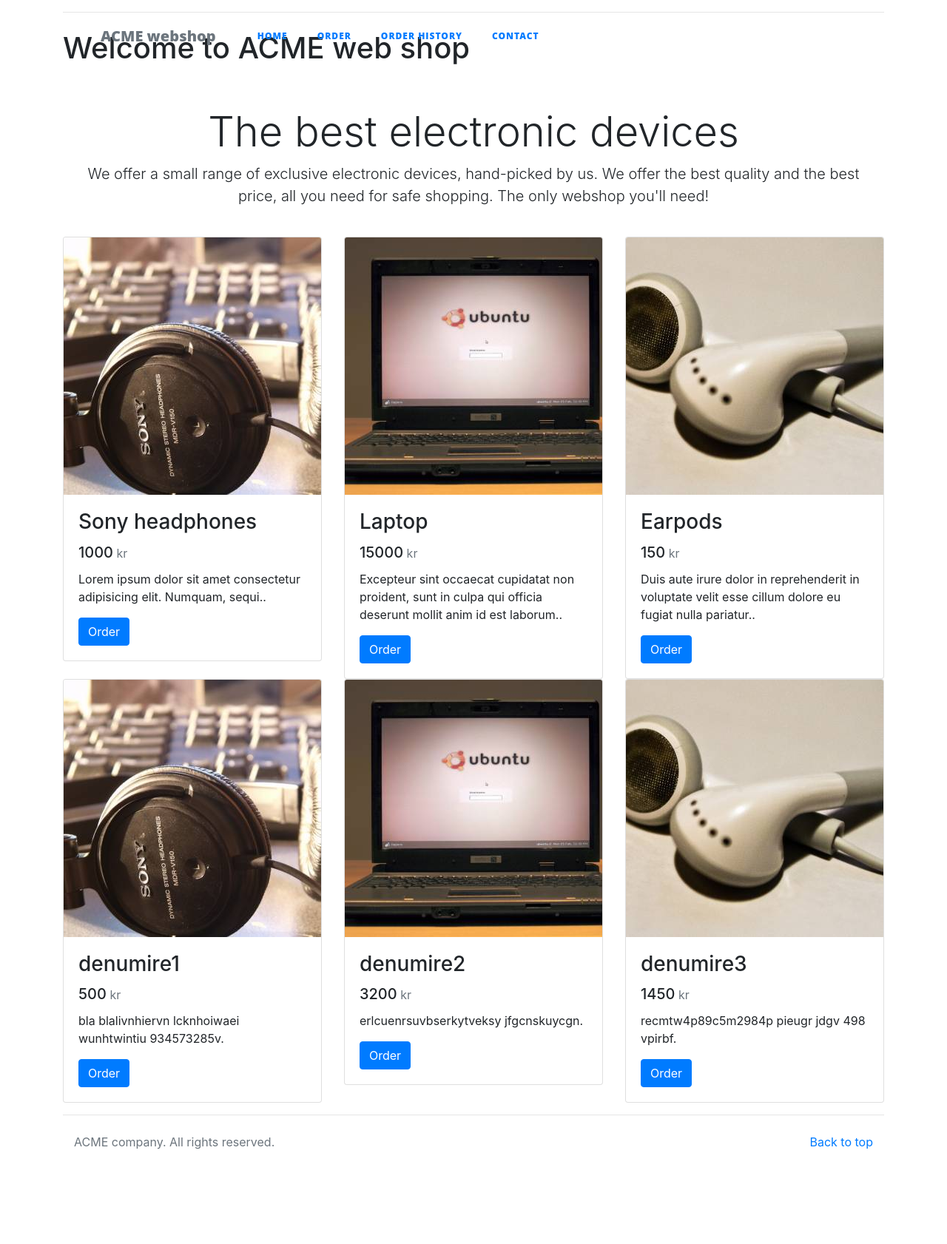
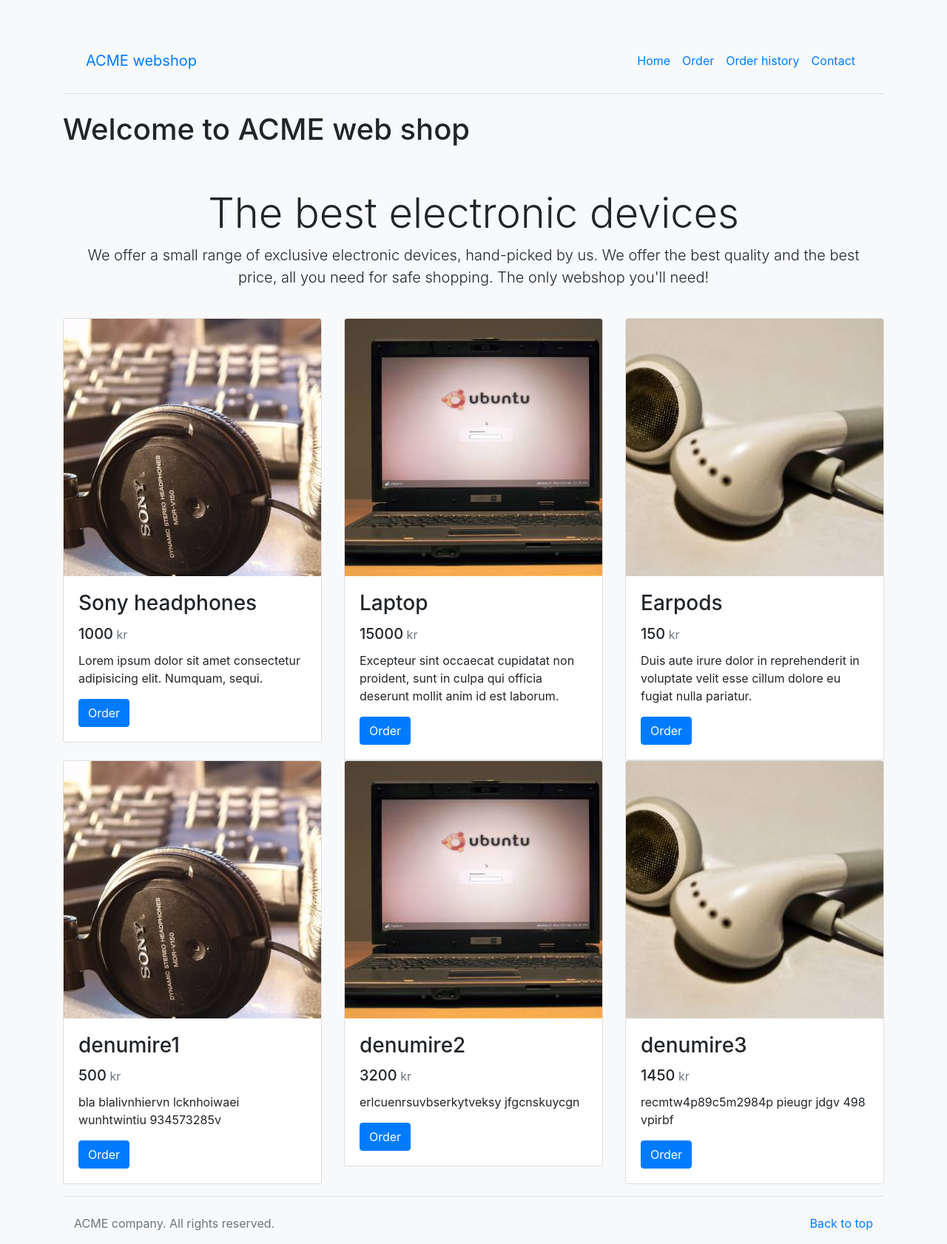
Before and after one commit to mnk1910/uppgift-2, a PHP site: page /UPPGIFT-2/index.php in a window 1280 px wide. Shown: the whole page at 74% size. Before the commit the page ends 1554 px from the top, so only its background shows below. Run offline with PHP 8.4, Linux system fonts and the light colour scheme; data comes from the database, SQL or seed files in the repository.

Commit message:
Fix visual elements; add navigation bar

```diff
--- a/contact.php
+++ b/contact.php
@@ -9,7 +9,7 @@
         <div class="row">
           <div class="col-lg-8 mx-auto">
             <h2>Get in touch with us!</h2>
-            <p>Feel free to leave us a comment or to give some feedback about our website.
+            <p>Feel free to leave us a comment or to give some feedback about our website.<br>
                Even better, tell us how your experince with us felt!</p>
             <ul class="list-inline banner-social-buttons">
               <li class="list-inline-item">
--- a/css/album.css
+++ b/css/album.css
@@ -27,6 +27,10 @@
   max-width: 40rem;
 }
 
+body {
+  padding-top: 54px;
+}
+
 footer {
   padding-top: 3rem;
   padding-bottom: 3rem;
--- a/css/blog.css
+++ b/css/blog.css
@@ -1,4 +1,6 @@
-
+body {
+  padding-top: 54px;
+}
 
 #mainNav {
   position: absolute;
--- a/includes/footer.php
+++ b/includes/footer.php
@@ -1,6 +1,3 @@
-
-
-
     <hr class="mb-4">
     <footer class="text-muted">
       <div class="container">
@@ -17,8 +14,6 @@
     <script src="./scripts/popper.min.js" crossorigin="anonymous"></script>
     <script src="./scripts/bootstrap.min.js" crossorigin="anonymous"></script>
     <script src="./scripts/holder.min.js" crossorigin="anonymous"></script>
-    <!-- Custom scripts for this template -->
-    <script src="./scripts/clean-blog.min.js"></script>
   </body>
 </html>
 
--- a/includes/header.php
+++ b/includes/header.php
@@ -16,34 +16,37 @@
 
     <title>ACME - shop</title>
   </head>
-  <body class="container">
-    <!-- <body class="container" id="page-top"> -->
+  <body class="container bg-light">
+
       <!-- Navigation -->
-        <!-- <nav class="navbar navbar-expand-lg navbar-light fixed-top" id="mainNav"> -->
-        <nav class="navbar navbar-expand-lg navbar-light" id="mainNav">
+      <!-- <nav class="navbar navbar-expand-lg navbar-dark bg-dark fixed-top"> -->
+      <nav class="navbar navbar-expand-lg">
       <div class="container">
-              <a class="navbar-brand text-secondary" href="index.php">ACME webshop</a>
-              <button class="navbar-toggler navbar-toggler-right" type="button" data-toggle="collapse" data-target="#navbarResponsive" aria-controls="navbarResponsive" aria-expanded="false" aria-label="Toggle navigation">
-                Menu
-                <i class="fa fa-bars"></i>
+        <a class="navbar-brand" href="index.php">ACME webshop</a>
+        <button class="navbar-toggler" type="button" data-toggle="collapse" data-target="#navbarResponsive" aria-controls="navbarResponsive" aria-expanded="false" aria-label="Toggle navigation">
+          <span class="navbar-toggler-icon"></span>
         </button>
         <div class="collapse navbar-collapse" id="navbarResponsive">
           <ul class="navbar-nav ml-auto">
-                  <li class="nav-item">
-                    <a class="nav-link text-primary" href="index.php">Home</a>
+            <li class="nav-item active">
+              <a class="nav-link" href="index.php">Home
+                <span class="sr-only">(current)</span>
+              </a>
             </li>
             <li class="nav-item">
-                    <a class="nav-link text-primary" href="order.php">Order</a>
+              <a class="nav-link" href="order.php">Order</a>
             </li>
             <li class="nav-item">
-                    <a class="nav-link text-primary" href="orders_log.php">Order history</a>
+              <a class="nav-link" href="orders_log.php">Order history</a>
             </li>
             <li class="nav-item">
-                    <a class="nav-link text-primary" href="contact.php">Contact</a>
+              <a class="nav-link" href="contact.php">Contact</a>
             </li>
           </ul>
         </div>
       </div>
     </nav>
+
     <hr class="mb-4">
+
     <h1><?php echo $title; ?></h1>
--- a/index.php
+++ b/index.php
@@ -40,7 +40,7 @@
   echo '    <div class="card-body">' . "\n";
   echo '      <h3 class="card-title">' . $products["name"] . '</h5>' . "\n";
   echo '      <h5 class="card-title pricing-card-title">' . $products["price"] . '<small class="text-muted"> kr</small></h1>' . "\n";
-  echo '      <p class="card-text">' . $products["description"] . '.</p>' . "\n";
+  echo '      <p class="card-text">' . $products["description"] . '</p>' . "\n";
   echo '      <a href="order.php?parameter=' . $parameter . '" class="btn btn-primary">Order</a>' . "\n";
   echo '    </div>' . "\n";
   echo '  </div>' . "\n";
```
Lines whose indentation alone changed are shown as unchanged.
